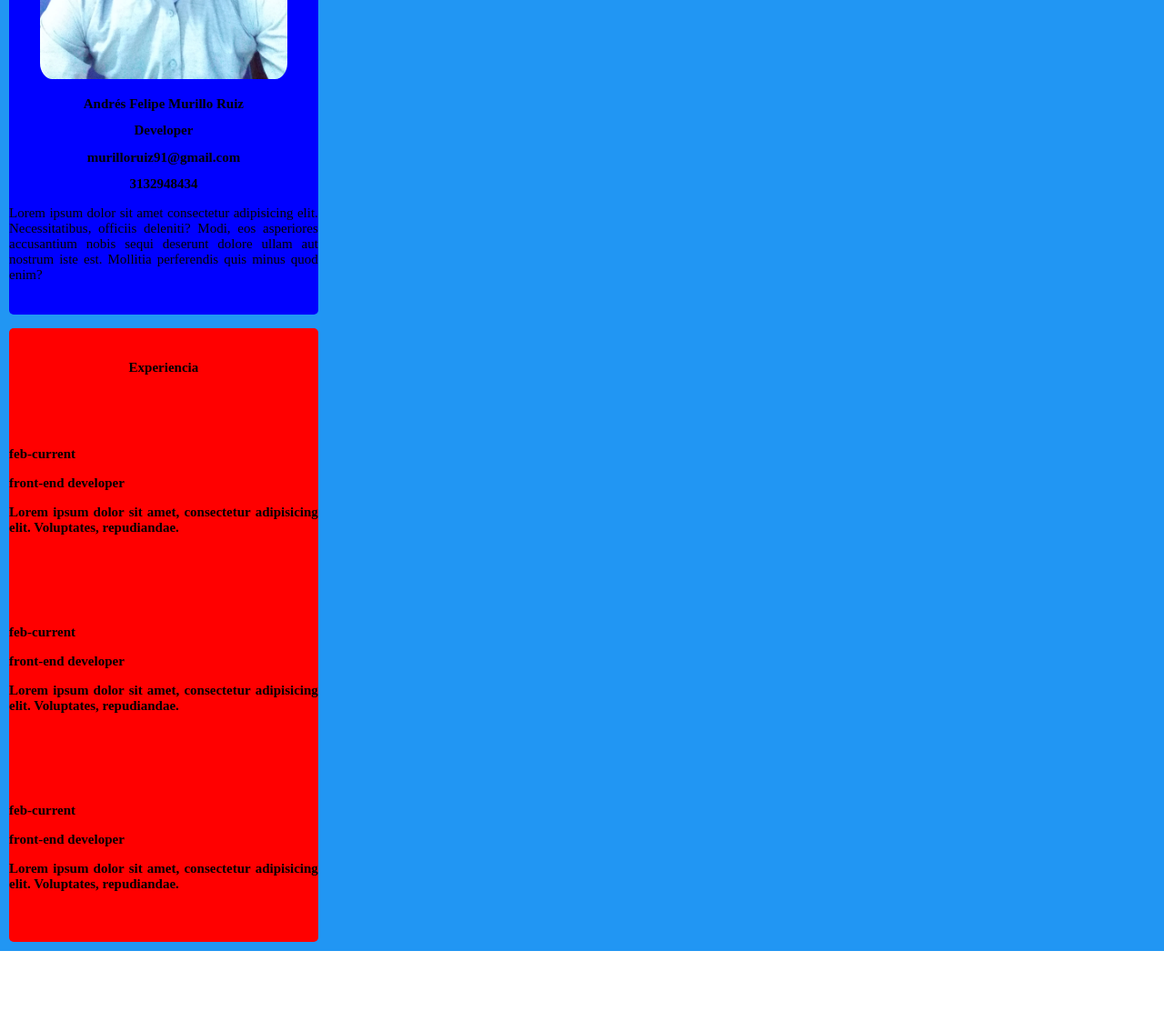
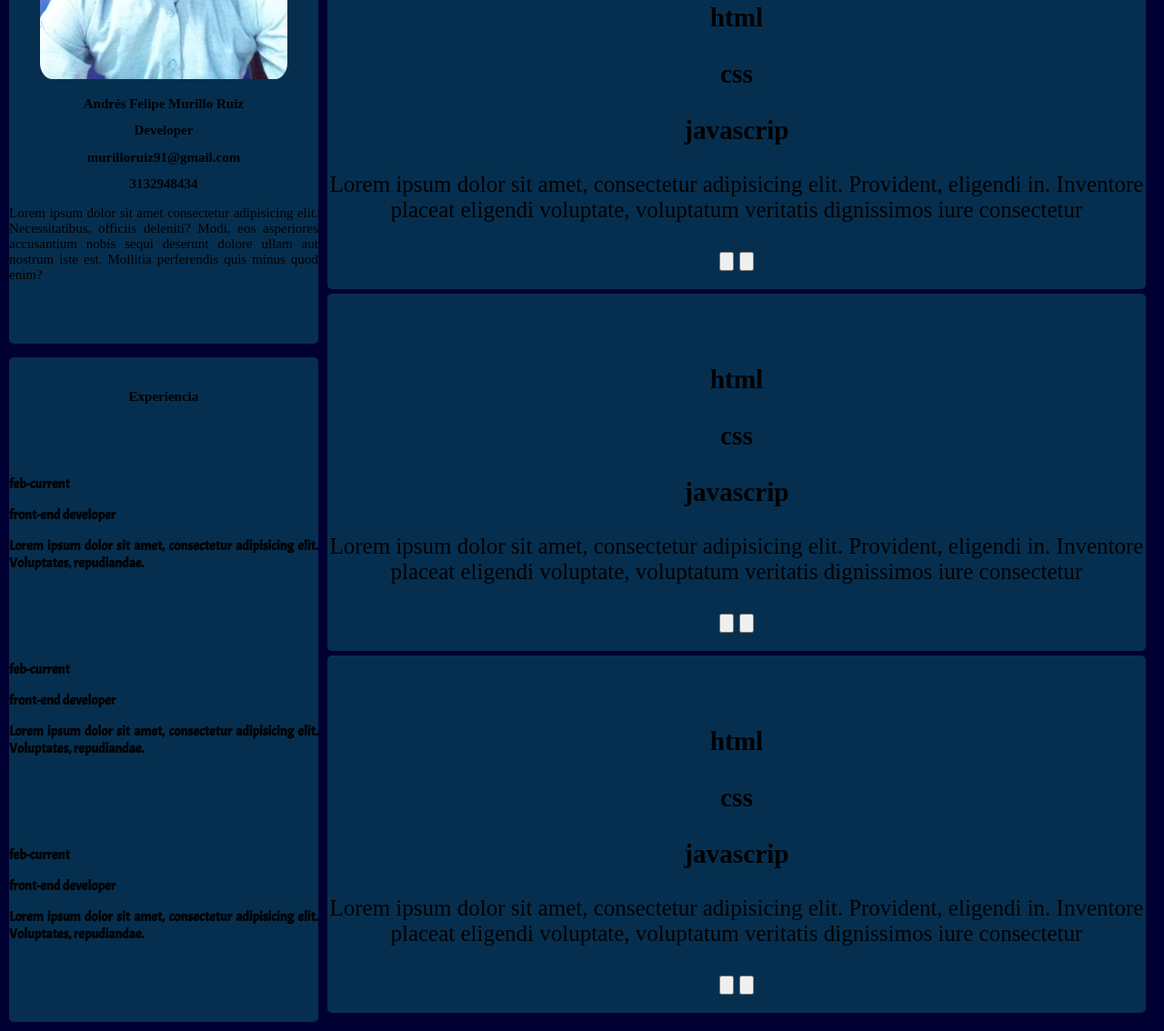
Before and after one commit to Ymurillo89/Portafolio, a plain HTML site: page index.html in a window 1280 px wide. Shown: the part 315-1449 px from the top of the page at 91% size. Before the commit the page ends 1361 px from the top, so only its background shows below. Drawn offline with Linux system fonts and the light colour scheme.

Commit message:
Configuración de los bloques lista, falta acomodar el contenido

```diff
--- a/index.html
+++ b/index.html
@@ -5,6 +5,9 @@
     <meta http-equiv="X-UA-Compatible" content="IE=edge">
     <meta name="viewport" content="width=device-width, initial-scale=1.0">
     <title>Portafolio</title>
+    <link rel="preconnect" href="https://fonts.googleapis.com">
+    <link rel="preconnect" href="https://fonts.gstatic.com" crossorigin>
+    <link href="https://fonts.googleapis.com/css2?family=Acme&display=swap" rel="stylesheet">
     <link rel="stylesheet" href="style.css">
 </head>
 <body>
@@ -95,7 +98,43 @@
 
 
         <main class="projects">
-            3
+            <div class="container-projects">
+                <img src="" alt="">
+                <h3>html</h3>
+                <h3>css</h3>
+                <h3>javascrip</h3>
+                <p>Lorem ipsum dolor sit amet, consectetur adipisicing elit. Provident, eligendi in. Inventore placeat eligendi voluptate, voluptatum veritatis dignissimos iure consectetur
+                </p>
+
+                <input type="button">
+                <input type="button">
+
+            </div>
+
+            <div class="container-projects">
+                <img src="" alt="">
+                <h3>html</h3>
+                <h3>css</h3>
+                <h3>javascrip</h3>
+                <p>Lorem ipsum dolor sit amet, consectetur adipisicing elit. Provident, eligendi in.
+               Inventore placeat eligendi voluptate, voluptatum veritatis dignissimos iure consectetur
+                </p>
+                <input type="button">
+                <input type="button">
+
+            </div>
+
+            <div class="container-projects">
+                <img src="" alt="">
+                <h3>html</h3>
+                <h3>css</h3>
+                <h3>javascrip</h3>
+                <p>Lorem ipsum dolor sit amet, consectetur adipisicing elit. Provident, eligendi in.
+               Inventore placeat eligendi voluptate, voluptatum veritatis dignissimos iure consectetur
+                </p>
+                <input type="button">
+                <input type="button">
+            </div>
         </main>
                                                                                                                 </div>
 </body>
--- a/js.css
+++ /dev/null
@@ -1,25 +0,0 @@
-.grid-container {
-    display: grid;
-    grid-template-columns: auto auto auto auto auto auto;
-    grid-gap: 10px;
-    background-color: #2196F3;
-    padding: 10px;
-  }
-
-
-
-
-
-  aside {
-    grid-row: 1 / 4;
-  }
-
-
-
-  .item2{
-    grid-column: 2 / 8;
-  }
-
-  .item3{
-    grid-column: 2 / 8;
-  }
--- a/style.css
+++ b/style.css
@@ -1,14 +1,23 @@
+:root{
+    --primary-color:#000033;
+    --bg-card-color:#062f4f;
+
+}
+
+
 body{
     /*resetea los margenes*/
     margin: 0;
 /*    background-color:  #121212;*/
+    background-color:  var(--primary-color);
 }
 
 .grid-container {
+
    display: grid;
    grid-template-columns: auto auto auto auto auto auto;
    grid-gap: 10px;
-   background-color: #2196F3;
+
    padding: 10px;
 }
 
@@ -34,7 +43,7 @@ body{
 }
 
 .image{
-    background-color: blue;
+    background-color:var(--bg-card-color);
     border-radius: 5px;
 }
 
@@ -57,8 +66,8 @@ body{
 
 
 .experience{
+    background-color:var(--bg-card-color);
     margin-top: 10px;
-    background-color: red;
     border-radius: 5px;
 
 }
@@ -71,6 +80,7 @@ body{
     font-size: 15px;
     text-align: justify;
     padding: 0;
+    font-family: 'Acme', sans-serif;
 }
 
 /*End aside personal information*/
@@ -88,7 +98,7 @@ body{
 }
 
 .developer{
-    background-color: royalblue;
+    background-color:var(--bg-card-color);
     padding: 0;
     border: radius 5px;
     height: 100%;
@@ -120,9 +130,17 @@ body{
     margin: 0;
     display: grid;
     grid-column: 2 / 6;
-    background-color: cornflowerblue;
     padding: 0;
-    grid-template-columns: auto auto;
+    grid-template-rows: auto auto auto;
+    row-gap:5px ;
+
+
+}
+
+.container-projects{
+    background-color: var(--bg-card-color);
+    border-radius: 5px;
+
 
 }
 
```
Also changed, not shown: j.html (deleted, +0 -43 lines).
